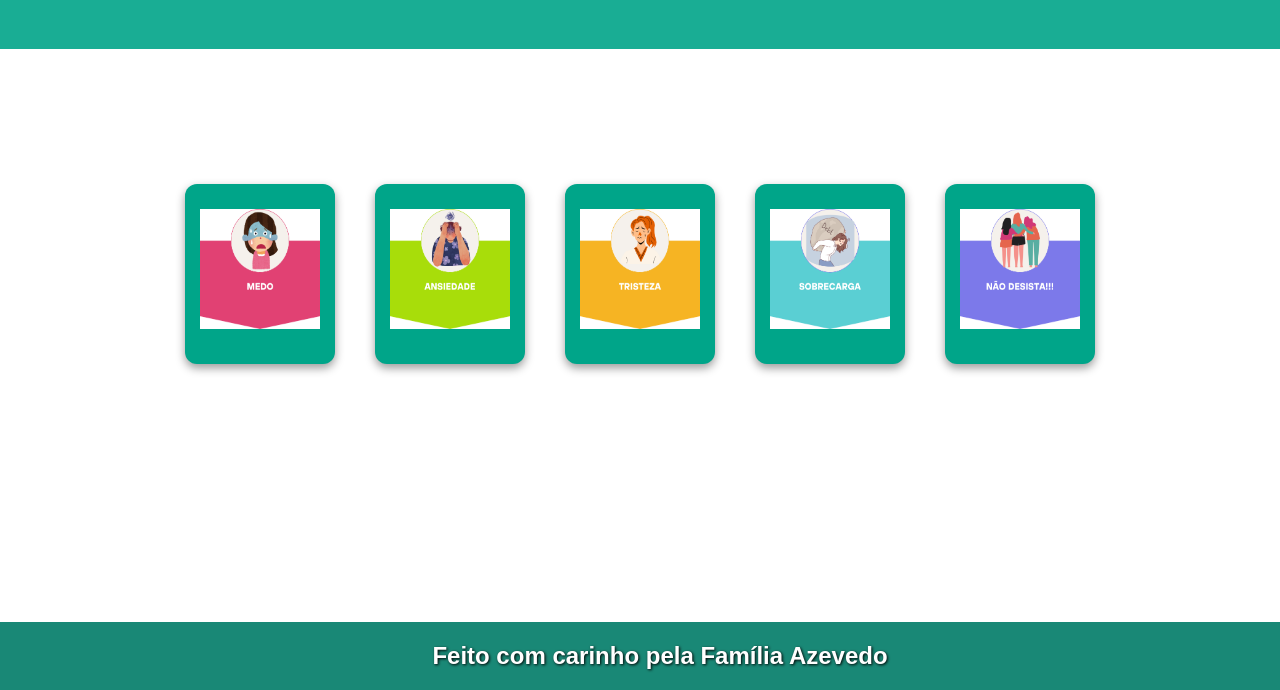
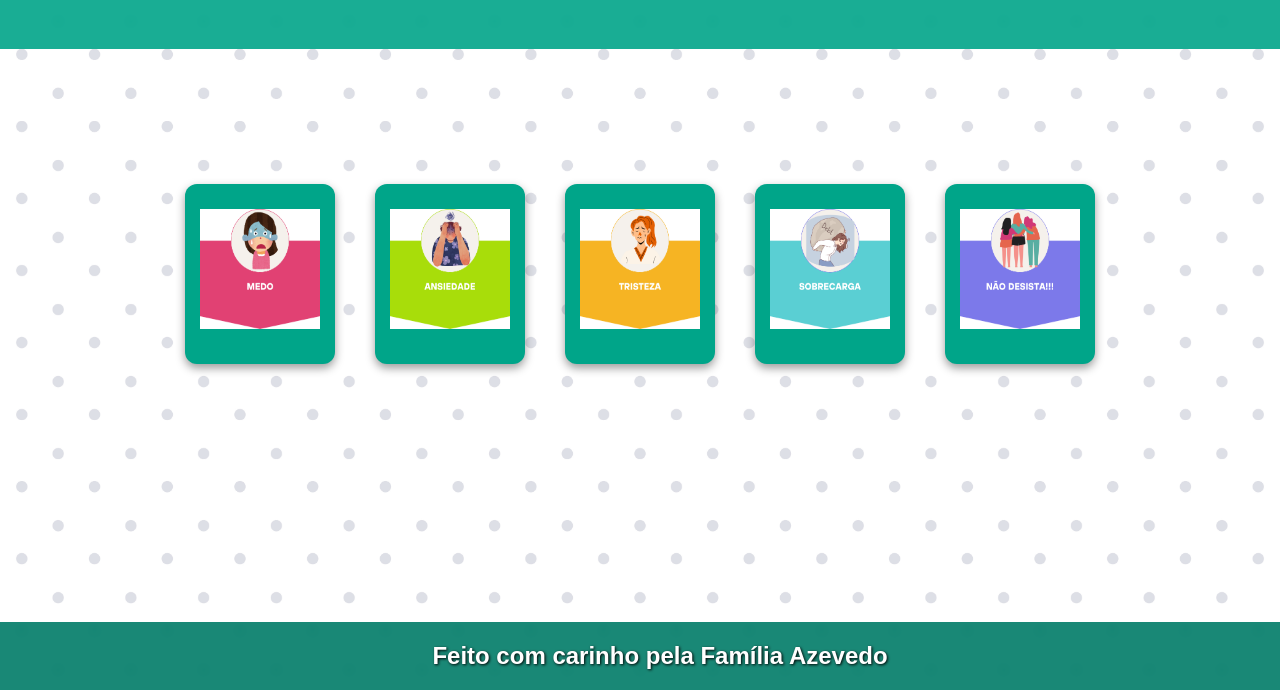
Before and after one commit to Carolinazeved/Site-Textos, a plain HTML site: page index.html in a window 1280 px wide. Shown: the part 110-800 px from the top of the page. Drawn offline with Linux system fonts and the light colour scheme.

Commit message:
Update styles.css

```diff
--- a/styles.css
+++ b/styles.css
@@ -2,7 +2,7 @@
       margin: 0;
       padding: 0;
       font-family: Arial, sans-serif;
-      background-image: url('background.jpg'); /* Imagem de fundo */
+      background-image: url('light_grey_dots_background.jpg'); /* Imagem de fundo */
       background-size: cover;       /* Ajusta a imagem para cobrir toda a tela */
       background-position: center;  /* Centraliza a imagem */
       background-repeat: no-repeat; /* Evita repetição */
```
